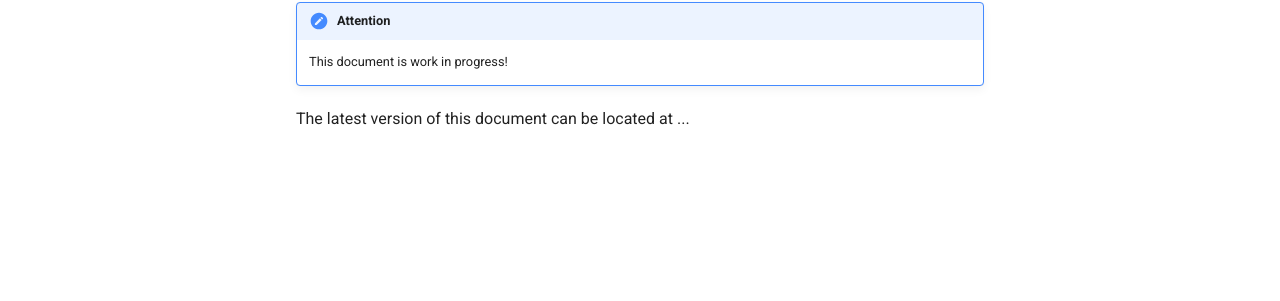
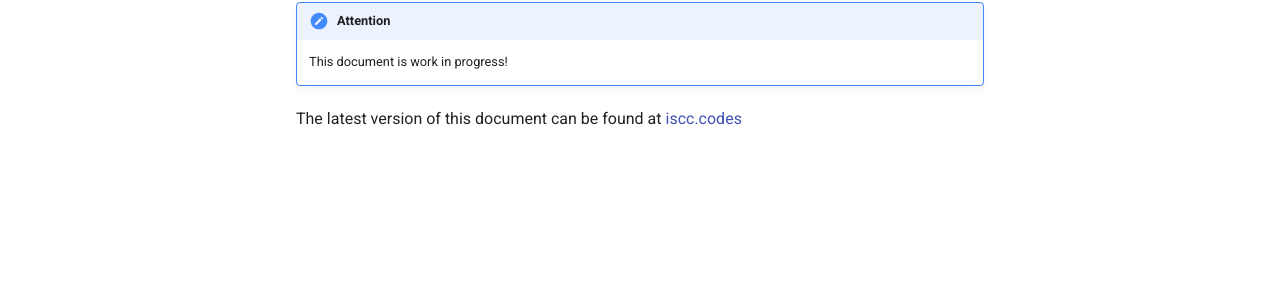
Before and after one commit to iscc/iscc-specs, an MkDocs documentation site: the page built from docs/index.md, in a window 1280 px wide. Shown: the part 223-524 px from the top of the page. Built offline with MkDocs 1.6.1 and Material for MkDocs 9.7.7, drawn with Linux system fonts in a browser that asks for light colours.

Commit message:
Add canonical link

```diff
--- a/docs/index.md
+++ b/docs/index.md
@@ -5,4 +5,4 @@ International Standard Content Code
 !!! attention
     This document is work in progress!
 
-The latest version of this document can be located at ...
+The latest version of this document can be found at [iscc.codes](http://iscc.codes)
```
